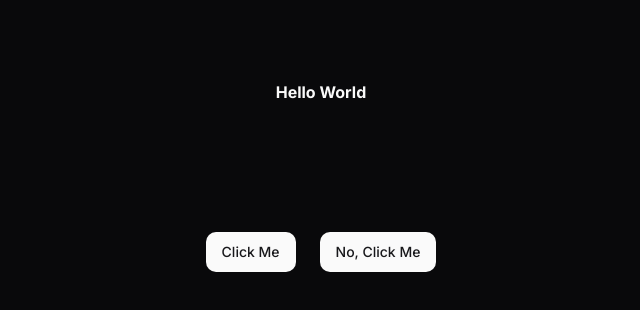
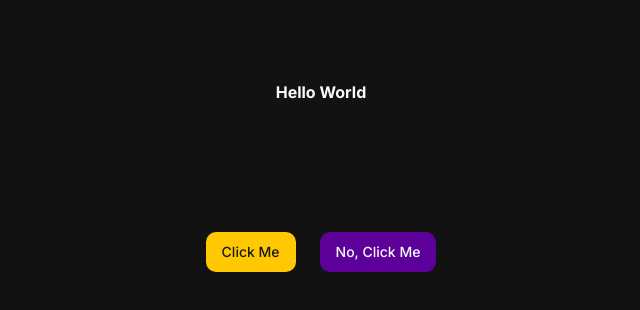
Before and after one commit to malikisiah/project-marie, a Next.js app: page / in a window 1280 px wide. Shown: the top 310 px of the page, without its empty margins (319-959 px from the left). Built offline with nearby package versions, Linux system fonts and the light colour scheme.

Commit message:
tweaking themes

```diff
--- a/src/app/globals.css
+++ b/src/app/globals.css
@@ -29,15 +29,15 @@
   }
 
   .dark {
-    --background: 240 10% 3.9%;
+    --background: 0 0% 7%;
     --foreground: 0 0% 98%;
     --card: 240 10% 3.9%;
     --card-foreground: 0 0% 98%;
     --popover: 240 10% 3.9%;
     --popover-foreground: 0 0% 98%;
-    --primary: 0 0% 98%;
+    --primary: 47 100% 50%;
     --primary-foreground: 240 5.9% 10%;
-    --secondary: 240 3.7% 15.9%;
+    --secondary:276 100% 30% ;
     --secondary-foreground: 0 0% 98%;
     --muted: 240 3.7% 15.9%;
     --muted-foreground: 240 5% 64.9%;
--- a/src/app/page.tsx
+++ b/src/app/page.tsx
@@ -9,7 +9,7 @@ export default function Page() {
         <Button onClick={() => console.log("I've been clicked!")}>
           Click Me
         </Button>
-        <Button> No, Click Me</Button>
+        <Button variant={"secondary"}> No, Click Me</Button>
       </div>
     </>
   );
```
Also changed, not shown: 1 other file (tests, documents, lock files or other folders).
